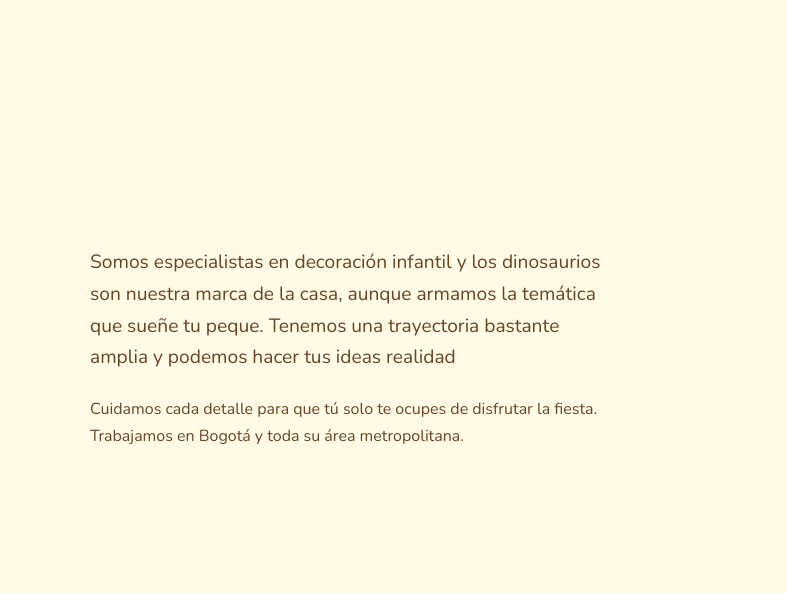
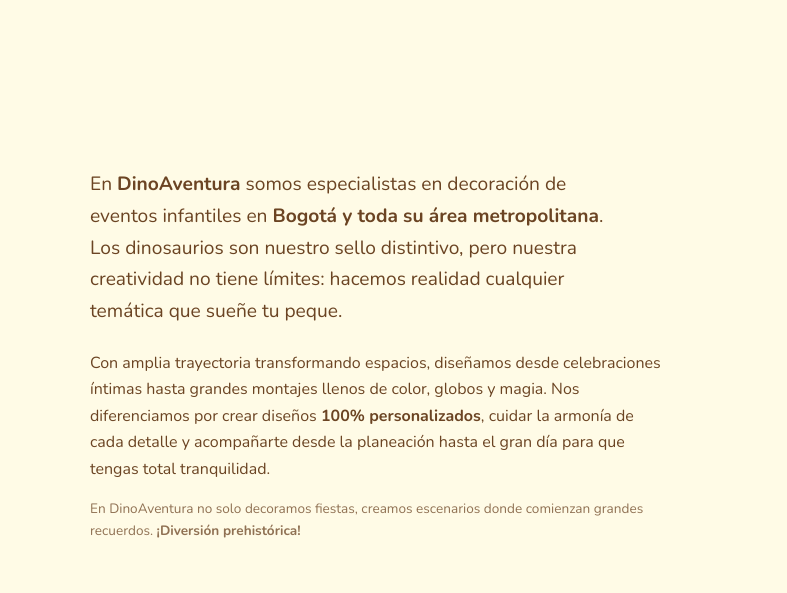
Before and after one commit to Air4nn/dinoaventura, a plain HTML site: page nosotros.html in a window 1280 px wide. Shown: the part 311-904 px from the top of the page, 0-787 px from the left. Drawn offline with nearby package versions, Linux system fonts and the light colour scheme.

Commit message:
actualizacion nosotros

```diff
--- a/nosotros.html
+++ b/nosotros.html
@@ -33,17 +33,36 @@
   </header>
   <main id="contenido">
     <!-- Banner de la pagina: titulo con el estilo del rotulo y hojas decorativas (CSS) -->
-    <section class="banner"><div class="contenedor"><h1 class="rotulo">Quiénes somos</h1><p>Decoración infantil con calidad en cada detalle</p></div><svg class="ola" viewBox="0 0 1440 60" preserveAspectRatio="none" aria-hidden="true"><path d="M0 30 C240 70 480 0 720 30 S1200 60 1440 20 V60 H0Z"/></svg></section>
+    <section class="banner">
+      <div class="contenedor">
+        <h1 class="rotulo">Quiénes somos</h1>
+        <p>Decoración infantil con calidad en cada detalle</p>
+      </div>
+      <svg class="ola" viewBox="0 0 1440 60" preserveAspectRatio="none" aria-hidden="true">
+        <path d="M0 30 C240 70 480 0 720 30 S1200 60 1440 20 V60 H0Z"/>
+      </svg>
+    </section>
+
     <section class="seccion seccion-nosotros">
       <div class="contenedor dos-col">
         <div class="texto-tierra">
-          <p class="lead">Somos especialistas en decoración infantil y los dinosaurios son nuestra marca de la casa, aunque armamos la temática que sueñe tu peque. Tenemos una trayectoria bastante amplia y podemos hacer tus ideas realidad</p>
-          <p>Cuidamos cada detalle para que tú solo te ocupes de disfrutar la fiesta. Trabajamos en Bogotá y toda su área metropolitana.</p>
-          <p class="nota"></p>
+          <p class="lead">
+            En <strong>DinoAventura</strong> somos especialistas en decoración de eventos infantiles en <strong>Bogotá y toda su área metropolitana</strong>. Los dinosaurios son nuestro sello distintivo, pero nuestra creatividad no tiene límites: hacemos realidad cualquier temática que sueñe tu peque.
+          </p>
+
+          <p>
+            Con amplia trayectoria transformando espacios, diseñamos desde celebraciones íntimas hasta grandes montajes llenos de color, globos y magia. Nos diferenciamos por crear diseños <strong>100% personalizados</strong>, cuidar la armonía de cada detalle y acompañarte desde la planeación hasta el gran día para que tengas total tranquilidad.
+          </p>
+
+          <p class="nota">
+            En DinoAventura no solo decoramos fiestas, creamos escenarios donde comienzan grandes recuerdos. <strong>¡Diversión prehistórica!</strong>
+          </p>
         </div>
+
         <img src="img/logo-principal.png" alt="Dinosaurio sonriente, logo de DinoAventura" width="520" height="645" style="max-width:320px;width:80%;margin:auto;display:block">
       </div>
     </section>
+</main>
   </main>
   <footer class="footer">
     <img src="img/logo-principal.png" alt="" width="42" height="52">
```
